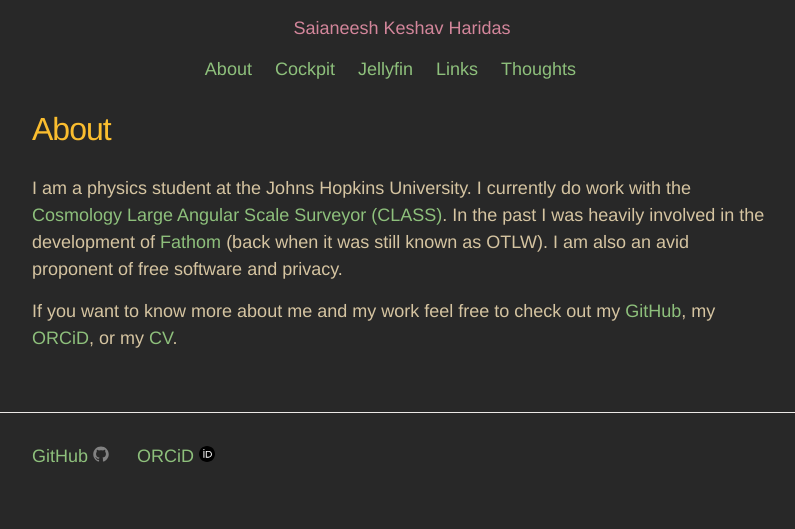
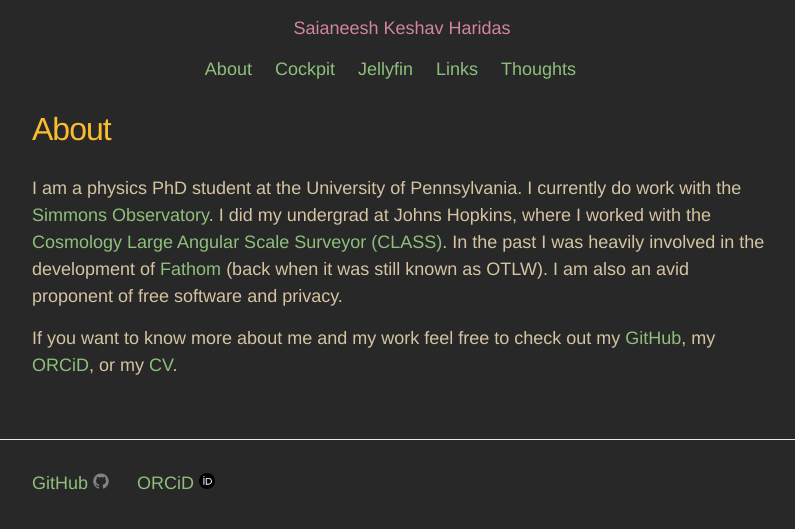
Before and after one commit to skhrg/personal-site, a Jekyll site: the page built from index.md, in a window 1280 px wide. Shown: the top 529 px of the page, without its empty margins (238-1033 px from the left). Built offline with Jekyll 4.4.1, drawn with Linux system fonts in a browser that asks for light colours.

Commit message:
Updated about

```diff
--- a/index.md
+++ b/index.md
@@ -3,6 +3,6 @@ layout: page
 title: "About"
 ---
 
-I am a physics student at the Johns Hopkins University. I currently do work with the [Cosmology Large Angular Scale Surveyor (CLASS)](https://sites.krieger.jhu.edu/class/). In the past I was heavily involved in the development of [Fathom](https://fathom.network/) (back when it was still known as OTLW). I am also an avid proponent of free software and privacy.
+I am a physics PhD student at the University of Pennsylvania. I currently do work with the [Simmons Observatory](https://simonsobservatory.org/). I did my undergrad at Johns Hopkins, where I worked with the [Cosmology Large Angular Scale Surveyor (CLASS)](https://sites.krieger.jhu.edu/class/). In the past I was heavily involved in the development of [Fathom](https://fathom.network/) (back when it was still known as OTLW). I am also an avid proponent of free software and privacy.
 
 If you want to know more about me and my work feel free to check out my [GitHub](https://github.com/lordskh), my [ORCiD](https://orcid.org/0000-0001-6519-502X), or my [CV](/assets/CV.pdf).
```
